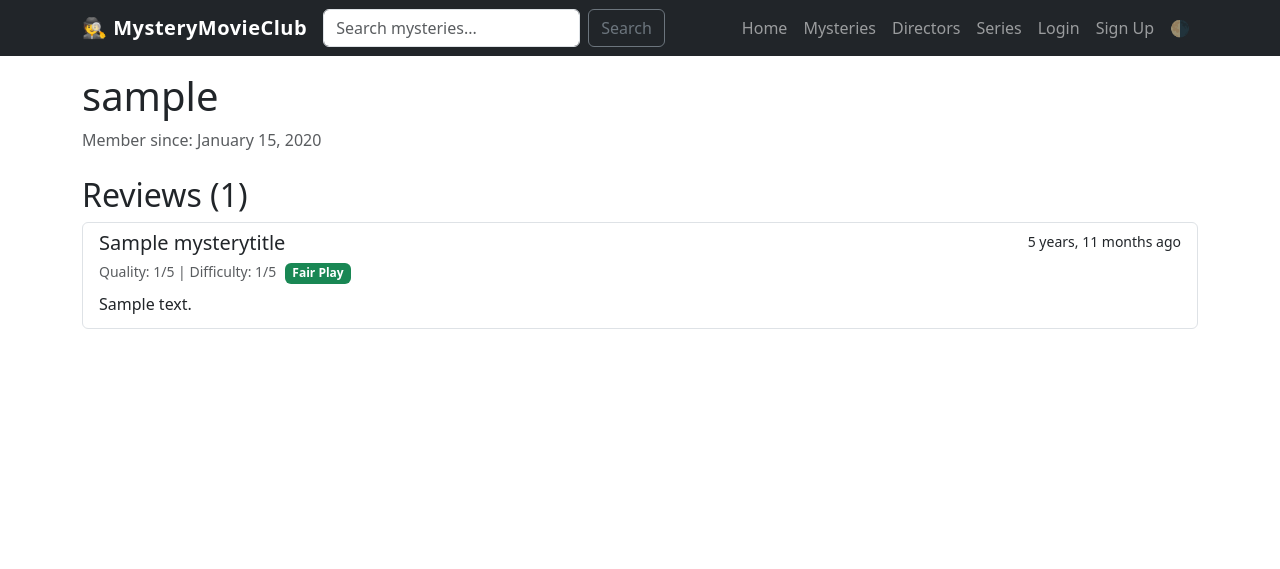
After one commit to j01101111sh/MysteryMovieClub, a Django app: a page that uses templates/includes/navbar.html in a window 1280 px wide. The commit adds this page. Shown: the top 569 px of the page. Run offline with Django 5.2, Linux system fonts and the light colour scheme; tables that the repository leaves empty hold one stand-in row (values such as "Sample post").

Commit message:
Added basic user profile feature

```diff
--- a/movies/templates/movies/review_list.html
+++ b/movies/templates/movies/review_list.html
@@ -26,12 +26,13 @@
                 <div class="list-group-item list-group-item-action flex-column align-items-start">
                     <div class="d-flex w-100 justify-content-between">
                         <h5 class="mb-1">
-                            Quality: {{ review.quality }}/5 | Difficulty: {{ review.difficulty }}/5 | Fair Play: {{ review.is_fair_play|yesno:"Yes,No" }} | Solved: {{ review.solved|yesno:"✅,❌" }}
+                            Quality: {{ review.quality }}/5 | Difficulty: {{ review.difficulty }}/5 | Fair Play: {{ review.is_fair_play|yesno:"Yes,No" }}
                         </h5>
                         <small class="text-muted">{{ review.created_at|date:"M d, Y" }}</small>
                     </div>
                     <p class="mb-1">{{ review.comment }}</p>
-                    <small class="text-muted">By {{ review.user.username }}</small>
+                    <small class="text-muted">By <a href="{% url 'profile' review.user.username %}"
+    class="text-decoration-none">{{ review.user.username }}</a></small>
                 </div>
             {% empty %}
                 <p>No reviews found for this movie.</p>
--- a/templates/includes/navbar.html
+++ b/templates/includes/navbar.html
@@ -38,6 +38,9 @@
                 </li>
                 {% if user.is_authenticated %}
                     <li class="nav-item">
+                        <a class="nav-link" href="{% url 'profile' user.username %}">My Profile</a>
+                    </li>
+                    <li class="nav-item">
                         <a class="nav-link" href="{% url 'logout' %}">Logout</a>
                     </li>
                 {% else %}
--- /dev/null
+++ b/users/templates/users/user_detail.html
@@ -0,0 +1,28 @@
+{% extends "base.html" %}
+
+{% block title %}
+    {{ profile_user.username }}'s Profile
+{% endblock title %}
+{% block content %}
+    <h1>{{ profile_user.username }}</h1>
+    <p class="text-muted">Member since: {{ profile_user.date_joined|date:"F j, Y" }}</p>
+    <h2 class="mt-4">Reviews ({{ reviews.count }})</h2>
+    <div class="list-group">
+        {% for review in reviews %}
+            <a href="{{ review.movie.get_absolute_url }}"
+               class="list-group-item list-group-item-action flex-column align-items-start">
+                <div class="d-flex w-100 justify-content-between">
+                    <h5 class="mb-1">{{ review.movie.title }}</h5>
+                    <small>{{ review.created_at|timesince }} ago</small>
+                </div>
+                <div class="mb-1">
+                    <small class="text-muted">Quality: {{ review.quality }}/5 | Difficulty: {{ review.difficulty }}/5</small>
+                    {% if review.is_fair_play %}<span class="badge bg-success ms-1">Fair Play</span>{% endif %}
+                </div>
+                {% if review.comment %}<p class="mb-1 mt-2">{{ review.comment|truncatewords:30 }}</p>{% endif %}
+            </a>
+        {% empty %}
+            <p>No reviews yet.</p>
+        {% endfor %}
+    </div>
+{% endblock content %}
--- a/users/urls.py
+++ b/users/urls.py
@@ -1,7 +1,8 @@
 from django.urls import path
 
-from .views import SignUpView
+from .views import SignUpView, UserDetailView
 
 urlpatterns = [
     path("signup/", SignUpView.as_view(), name="signup"),
+    path("profile/<str:username>/", UserDetailView.as_view(), name="profile"),
 ]
--- a/users/views.py
+++ b/users/views.py
@@ -1,10 +1,30 @@
+from typing import Any
+
+from django.contrib.auth import get_user_model
 from django.urls import reverse_lazy
-from django.views.generic import CreateView
+from django.views.generic import CreateView, DetailView
 
 from .forms import CustomUserCreationForm
+
+User = get_user_model()
 
 
 class SignUpView(CreateView):
     form_class = CustomUserCreationForm
     success_url = reverse_lazy("login")  # Assuming 'login' URL will exist
     template_name = "registration/signup.html"
+
+
+class UserDetailView(DetailView):
+    model = User
+    template_name = "users/user_detail.html"
+    context_object_name = "profile_user"
+    slug_field = "username"
+    slug_url_kwarg = "username"
+
+    def get_context_data(self, **kwargs: dict[str, Any]) -> dict[str, Any]:
+        context = super().get_context_data(**kwargs)
+        context["reviews"] = self.object.review_set.select_related("movie").order_by(
+            "-created_at"
+        )
+        return context
```
Also changed, not shown: movies/templates/movies/mystery_detail.html (+3 -4 lines).
